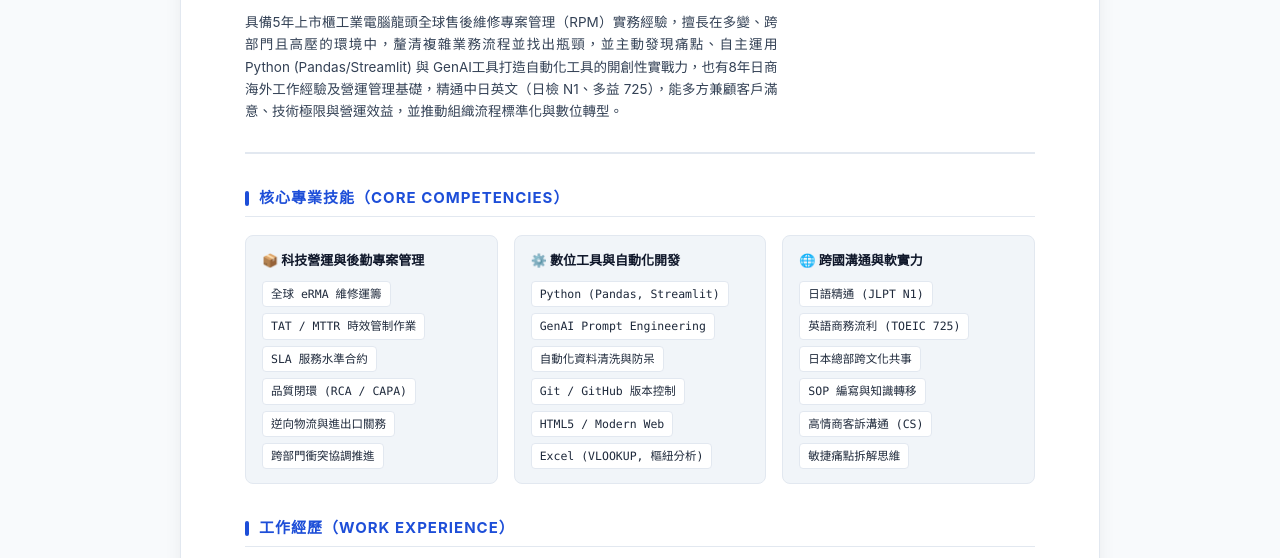
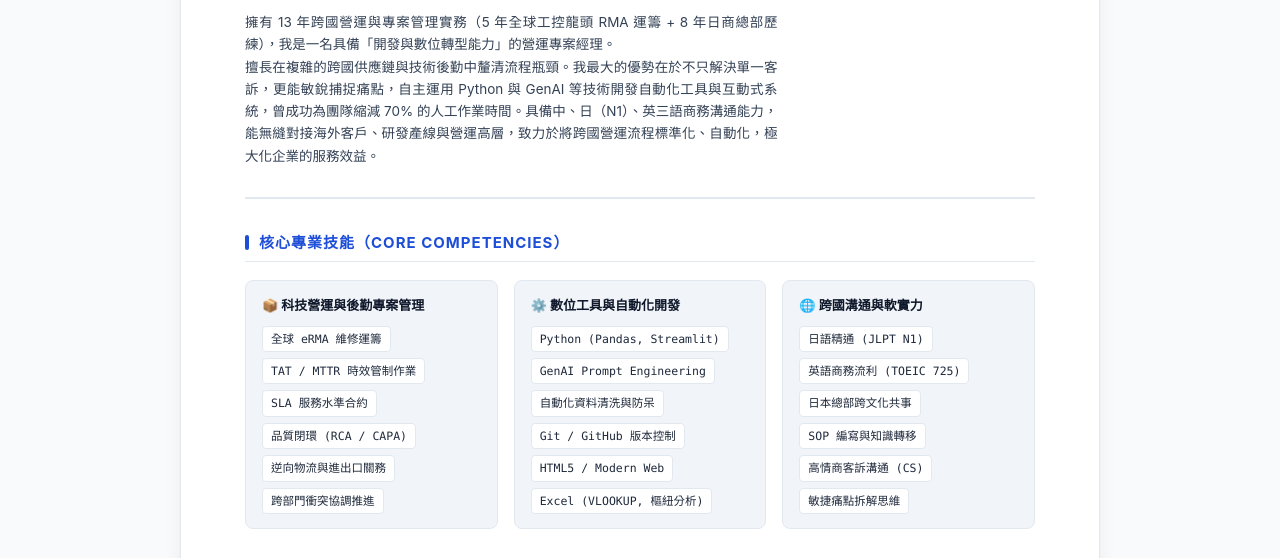
Before and after one commit to Connielll/advantech-erma-presentation, a plain HTML site: page resume/index.html in a window 1280 px wide. Shown: the part 218-776 px from the top of the page. Drawn offline with Linux system fonts and the light colour scheme.

Commit message:
docs(resume): update candidate bio summary with 13-year ops & digital transformation narrative

```diff
--- a/resume/index.html
+++ b/resume/index.html
@@ -804,7 +804,8 @@
           <span class="role-badge">轉職積極求職中</span>
         </div>
         <p class="bio-summary">
-          具備5年上市櫃工業電腦龍頭全球售後維修專案管理（RPM）實務經驗，擅長在多變、跨部門且高壓的環境中，釐清複雜業務流程並找出瓶頸，並主動發現痛點、自主運用 Python (Pandas/Streamlit) 與 GenAI工具打造自動化工具的開創性實戰力，也有8年日商海外工作經驗及營運管理基礎，精通中日英文（日檢 N1、多益 725），能多方兼顧客戶滿意、技術極限與營運效益，並推動組織流程標準化與數位轉型。
+          擁有 13 年跨國營運與專案管理實務（5 年全球工控龍頭 RMA 運籌 + 8 年日商總部歷練），我是一名具備「開發與數位轉型能力」的營運專案經理。<br>
+          擅長在複雜的跨國供應鏈與技術後勤中釐清流程瓶頸。我最大的優勢在於不只解決單一客訴，更能敏銳捕捉痛點，自主運用 Python 與 GenAI 等技術開發自動化工具與互動式系統，曾成功為團隊縮減 70% 的人工作業時間。具備中、日（N1）、英三語商務溝通能力，能無縫對接海外客戶、研發產線與營運高層，致力於將跨國營運流程標準化、自動化，極大化企業的服務效益。
         </p>
       </div>
 
```
